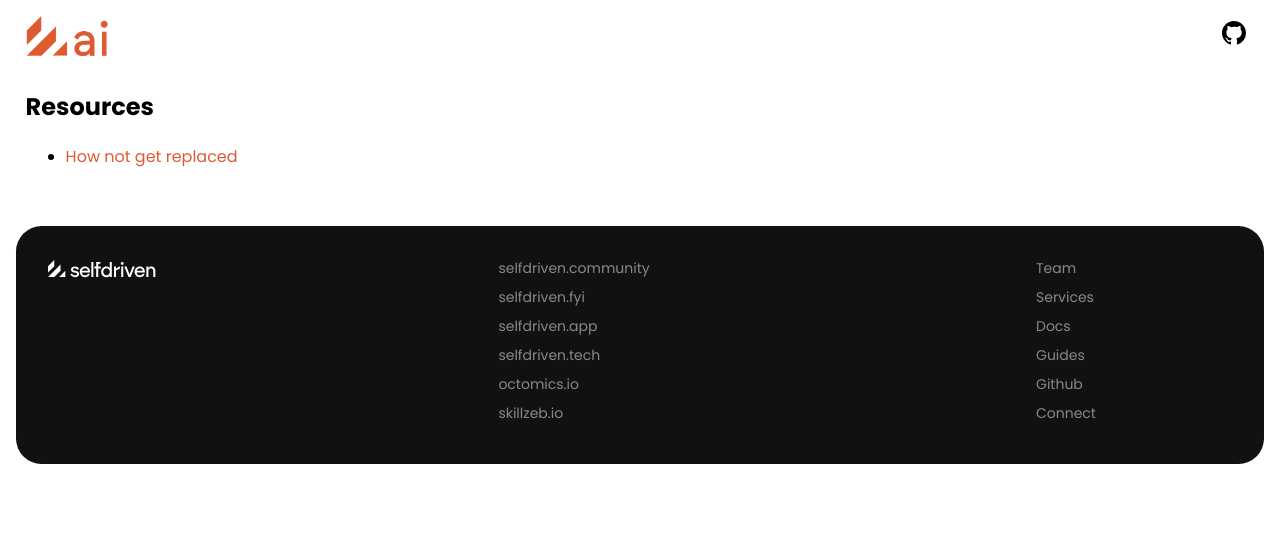
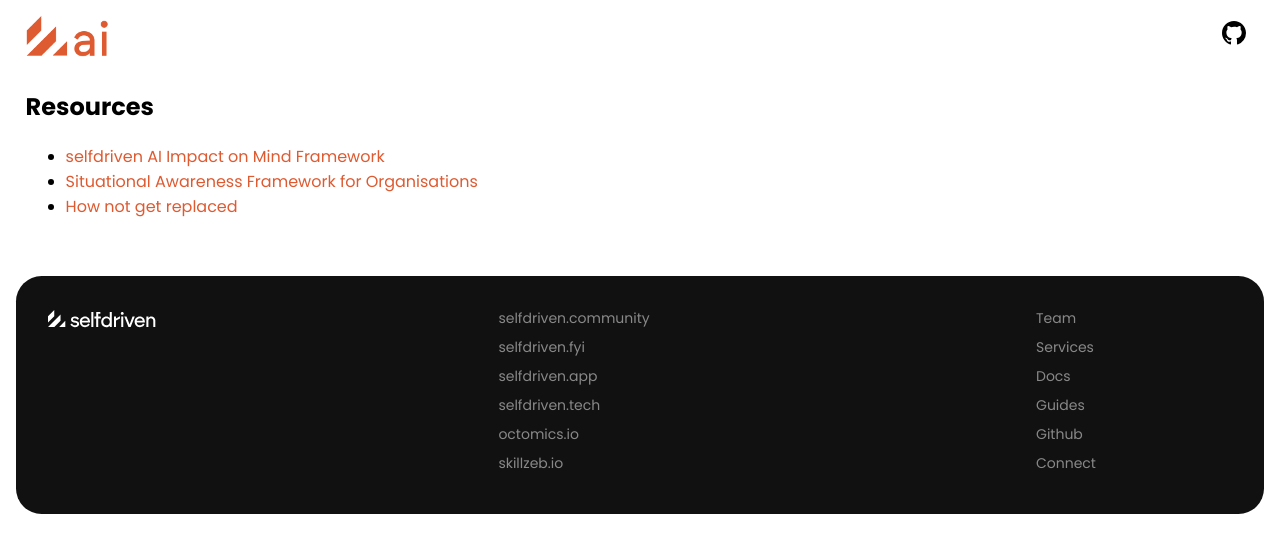
Before and after one commit to selfdriven-foundation/selfdriven-ai, a Jekyll site: the page built from docs/pages/resources.md, in a window 1280 px wide. Shown: the top 553 px of the page. Built offline with Jekyll 4.4.1, drawn with Linux system fonts in a browser that asks for light colours.

Commit message:
Update resources.md

```diff
--- a/docs/pages/resources.md
+++ b/docs/pages/resources.md
@@ -6,4 +6,6 @@
 
 ## Resources
 
+- [selfdriven AI Impact on Mind Framework](/impact-on-mind-framework/)
+- [Situational Awareness Framework for Organisations](/situational-awareness-framework/organisations/)
 - [How not get replaced](https://www.forwardfuture.ai/one-hundred-ways-to-use-ai-lp)
```
